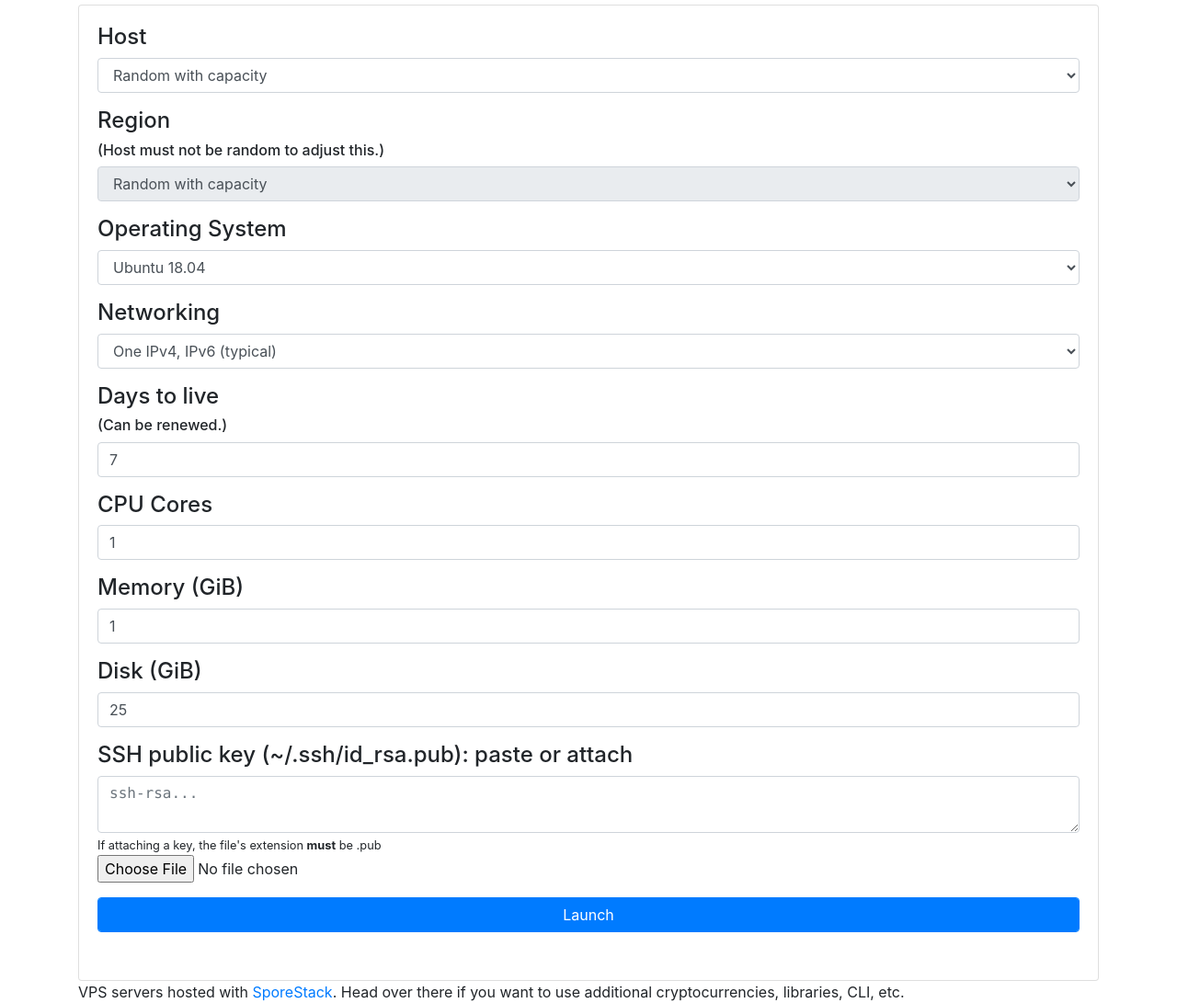
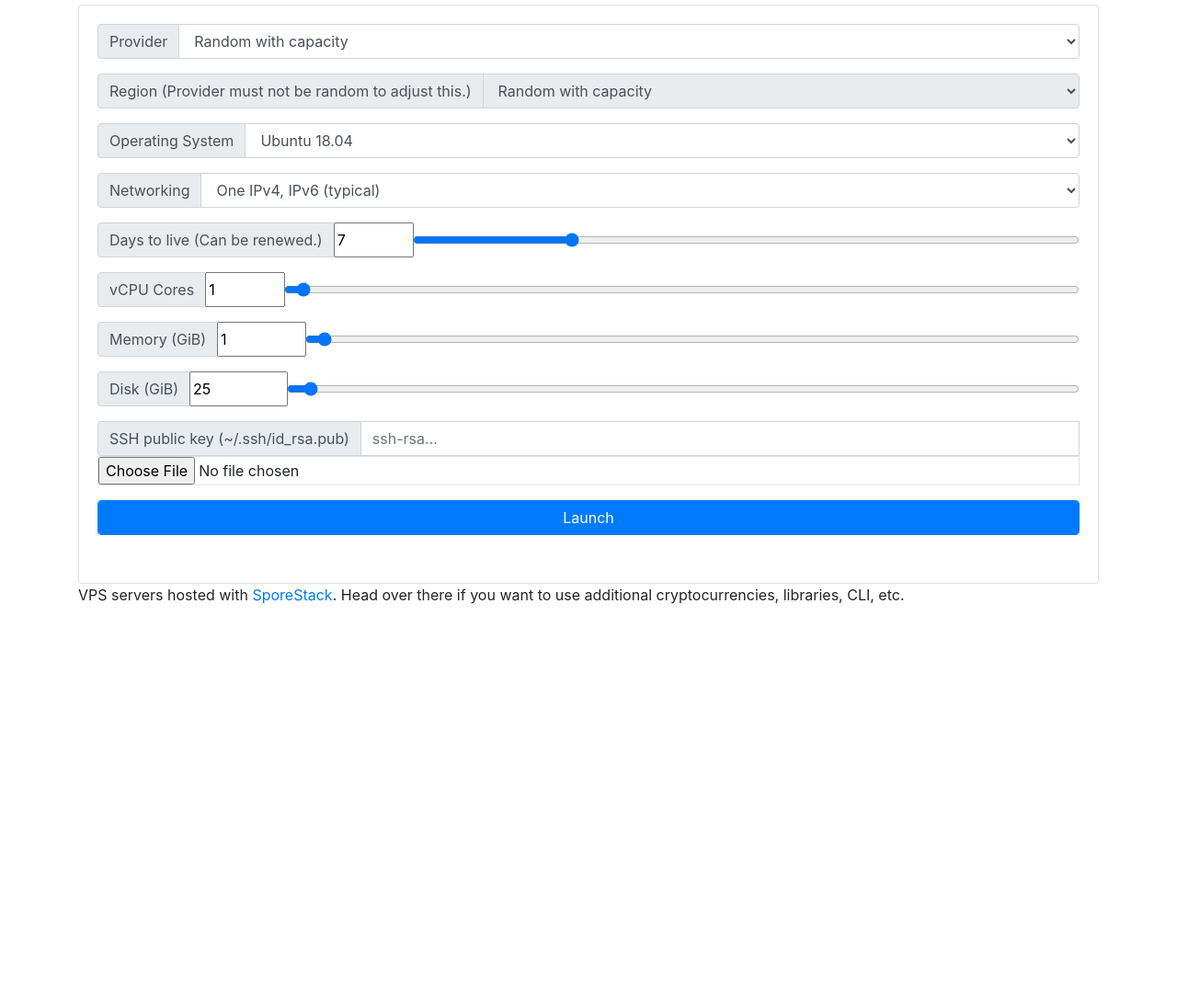
Before and after one commit to r3bo0tbx1/bitcoinvps.github.io, a plain HTML site: page index.html in a window 1280 px wide. Shown: the part 1085-2176 px from the top of the page at 92% size. After the commit the page ends 1744 px from the top, so only its background shows below. Drawn offline with nearby package versions, Linux system fonts and the light colour scheme; a script that the page names is missing.

Commit message:
Retheme launcher and add sliders

```diff
--- a/index.html
+++ b/index.html
@@ -161,20 +161,20 @@
 
 <noscript><h2>This needs Javascript to work.</h2></noscript>
 
-<div class="launch_only">
-<h4>Host</h4>
-<p>
+<div class="input-group mb-3 launch_only">
+    <div class="input-group-prepend">
+        <span class="input-group-text">Provider</span>
+    </div>
     <select id="host" class="control form-control" onchange="host_onchange();">
         <option value="auto">Random with capacity</option>
         <option value="digitalocean.sporestack.com">Digital Ocean</option>
     </select>
-</p>
 </div>
 
-<div class="launch_only">
-<h4>Region</h4>
-<h6>(Host must not be random to adjust this.)</h6>
-<p>
+<div class="input-group mb-3 launch_only">
+    <div class="input-group-prepend">
+        <span class="input-group-text">Region (Provider must not be random to adjust this.)</span>
+    </div>
     <select id="region" class="control form-control" disabled>
         <option value="auto">Random with capacity</option>
         <option value="sfo2">San Francisco</option>
@@ -187,12 +187,12 @@
         <option value="sgp1">Singapore</option>
         <option value="blr1">Bangalore</option>
     </select>
-</p>
 </div>
 
-<div class="launch_only">
-<h4>Operating System</h4>
-<p>
+<div class="input-group mb-3 launch_only">
+    <div class="input-group-prepend">
+        <span class="input-group-text">Operating System</span>
+    </div>
     <select id="operating_system" class="control form-control">
         <option value="ubuntu-18-04">Ubuntu 18.04</option>
         <option value="ubuntu-16-04">Ubuntu 16.04</option>
@@ -201,53 +201,57 @@
         <option value="centos-7">CentOS 7</option>
         <option value="coreos-stable">CoreOS Stable</option>
     </select>
-</p>
 </div>
 
-<div class="launch_only">
-<h4>Networking</h4>
-<p>
+<div class="input-group mb-3 launch_only">
+    <div class="input-group-prepend">
+        <span class="input-group-text">Networking</span>
+    </div>
     <select id="networking" class="control form-control">
         <option value="clearnet_native">One IPv4, IPv6 (typical)</option>
     </select>
-</p>
 </div>
 
-<h4>Days to live</h4>
-<h6>(Can be renewed.)</h6>
-<p>
-    <input id="days" type="number" value="7" min="1" max="28" class="control form-control">
-</p>
-
-<div class="launch_only">
-<h4>CPU Cores</h4>
-<p>
-    <input id="cores" type="number" value="1" min="1" max="32" class="control form-control">
-</p>
+<div class="input-group mb-3">
+    <div class="input-group-prepend">
+        <span class="input-group-text">Days to live (Can be renewed.)</span>
+    </div>
+    <input id="days" type="number" value="7" min="1" max="28" size="2" class="control" oninput="document.getElementById('days_range').value = this.value">
+    <input id="days_range" type="range" step="1"  value="7" min="1" max="28" class="control form-control input-group-append" oninput="document.getElementById('days').value = this.value">
 </div>
 
-<div class="launch_only">
-<h4>Memory (GiB)</h4>
-<p>
-    <input id="memory" type="number" value="1" min="1" max="192" class="control form-control">
-</p>
+<div class="launch_only input-group mb-3">
+    <div class="input-group-prepend">
+        <span class="input-group-text">vCPU Cores</span>
+    </div>
+    <input id="cores" type="number" value="1" min="1" max="32" size="2" class="control" oninput="document.getElementById('cores_range').value = this.value">
+    <input id="cores_range" type="range" step="1"  value="1" min="1" max="32" class="control form-control input-group-append" oninput="document.getElementById('cores').value = this.value">
 </div>
 
-<div class="launch_only">
-<h4>Disk (GiB)</h4>
-<p>
-    <input id="disk" type="number" value="25" min="1" max="3840" class="control form-control">
-</p>
+<div class="launch_only input-group mb-3">
+    <div class="input-group-prepend">
+        <span class="input-group-text">Memory (GiB)</span>
+    </div>
+    <input id="memory" type="number" value="1" min="1" max="192" class="control" oninput="document.getElementById('memory_range').value = this.value">
+    <input id="memory_range" type="range" step="1"  value="1" min="1" max="192" class="control form-control input-group-append" oninput="document.getElementById('memory').value = this.value">
 </div>
 
-<div class="launch_only">
-<h4>SSH public key (~/.ssh/id_rsa.pub): paste or attach</h4>
-<p>
-    <code><textarea style="width: 100%" id="ssh_key" class="control form-control" placeholder="ssh-rsa..."></textarea></code>
-    <small>If attaching a key, the file's extension <strong>must</strong> be .pub</small>
-    <input class="control form-control-file" type="file" accept=".pub" onchange="key_attach(this.files)">
-</p>
+<div class="launch_only input-group mb-3">
+    <div class="input-group-prepend">
+        <span class="input-group-text">Disk (GiB)</span>
+    </div>
+    <input id="disk" type="number" value="25" min="1" max="3840" class="control" oninput="document.getElementById('disk_range').value = this.value">
+    <input id="disk_range" type="range" step="1"  value="25" min="1" max="3840" class="control form-control input-group-append" oninput="document.getElementById('disk').value = this.value">
 </div>
+
+<div class="launch_only input-group mb-3">
+    <div class="input-group-prepend">
+        <span class="input-group-text">SSH public key (~/.ssh/id_rsa.pub)</span>
+    </div>
+    <input type="text" id="ssh_key" class="control form-control" placeholder="ssh-rsa...">
+    <input class="control form-control-file border" type="file" accept=".pub" onchange="key_attach(this.files)">
+</div>
+
 
 <input id="launch_button" class="control form-control btn-primary" type="button" value="Launch" onclick='lock_out_controls(); this.value = "Processing...";  try_launch();'>
 
```
